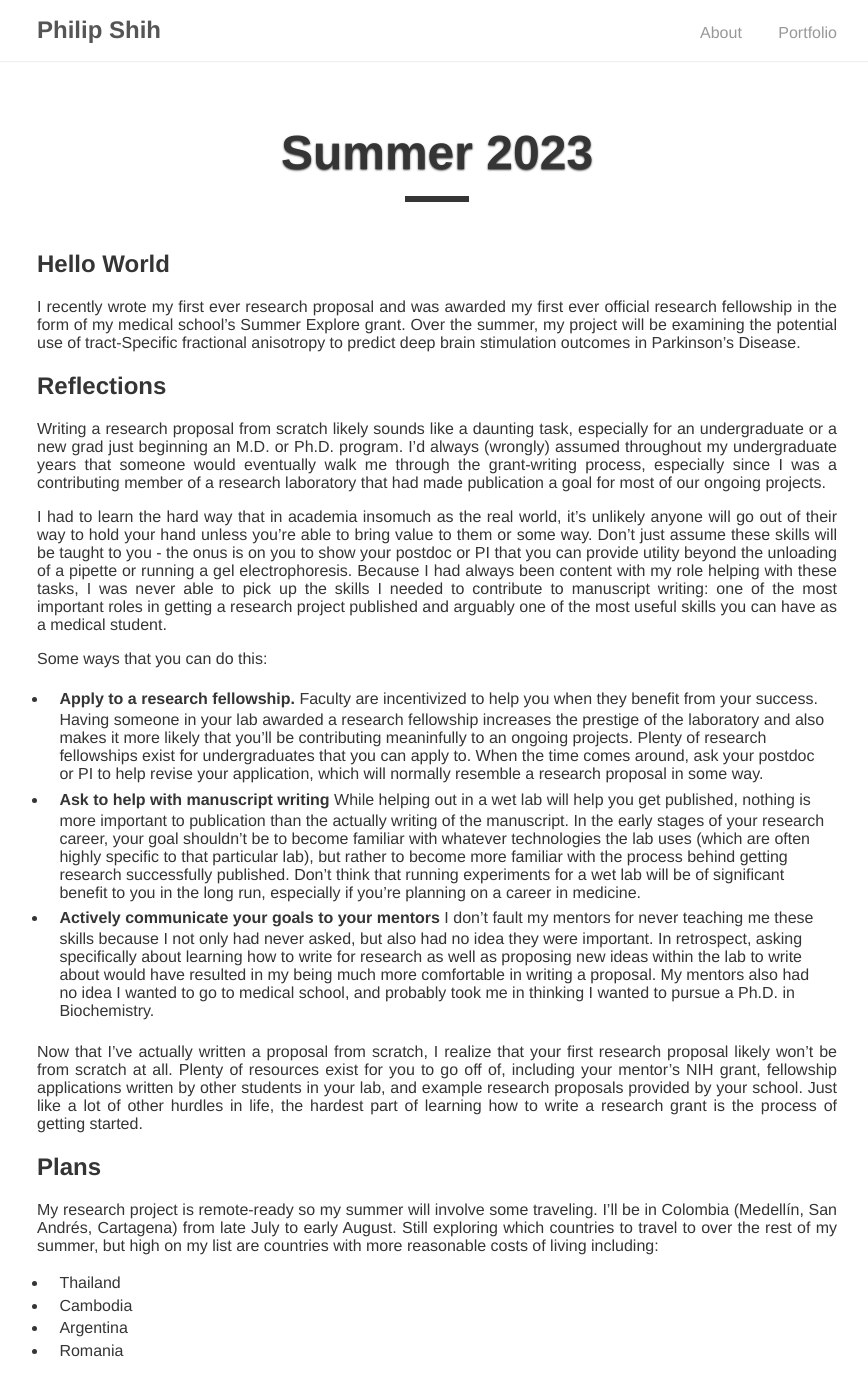
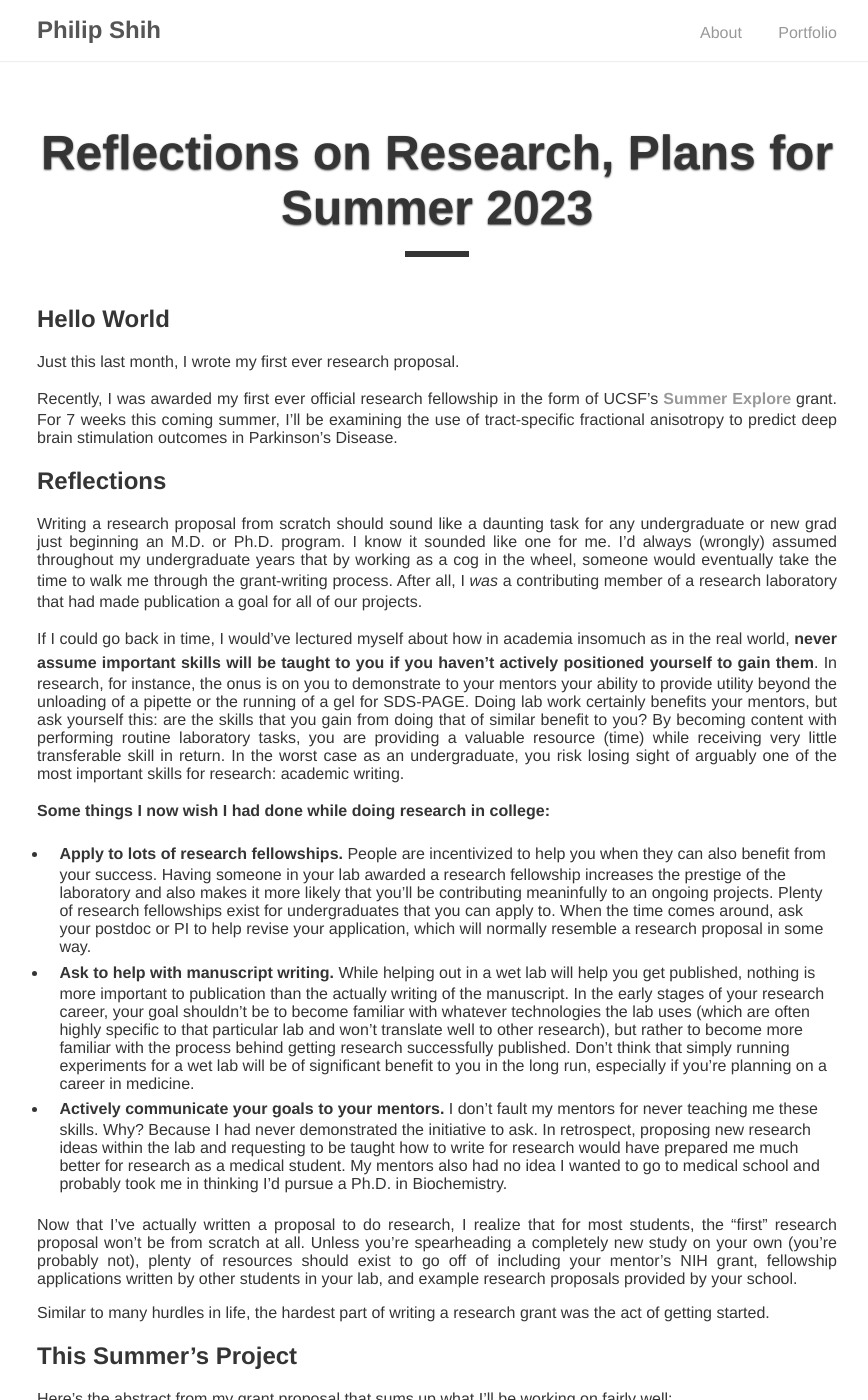
Before and after one commit to philipshih/philipshih.github.io, a Jekyll site: the page built from _posts/2023-04-21-first-post.md, in a window 1280 px wide and 1400 px high. Shown: the whole window, without its empty margins (203-1071 px from the left). Built offline with Jekyll 4.4.1, drawn with Linux system fonts in a browser that asks for light colours; some of the changed text lies outside the part shown.

Commit message:
update all
update all

```diff
--- a/_posts/2023-04-21-first-post.md
+++ b/_posts/2023-04-21-first-post.md
@@ -1,30 +1,74 @@
 ---
 layout: post
-title:  "Summer 2023"
-info: "Research"
-tech: "--"
-type: Blog
+title:  "Reflections on Research, Plans for Summer 2023"
+info: "Blog"
+#tech: "--"
+type: Career
 ---
 
 ## Hello World
-I recently wrote my first ever research proposal and was awarded my first ever official research fellowship in the form of my medical school's Summer Explore grant. Over the summer, my project will be examining the potential use of tract-Specific fractional anisotropy to predict deep brain stimulation outcomes in Parkinson's Disease.
+Just this last month, I wrote my first ever research proposal.
+
+Recently, I was awarded my first ever official research fellowship in the form of UCSF's **[Summer Explore](https://meded.ucsf.edu/fund-opportunity/summer-explore-research-fellowship)** grant. For 7 weeks this coming summer, I'll be examining the use of tract-specific fractional anisotropy to predict deep brain stimulation outcomes in Parkinson's Disease.
 
 ## Reflections
-Writing a research proposal from scratch likely sounds like a daunting task, especially for an undergraduate or a new grad just beginning an M.D. or Ph.D. program. I'd always (wrongly) assumed throughout my undergraduate years that someone would eventually walk me through the grant-writing process, especially since I was a contributing member of a research laboratory that had made publication a goal for most of our ongoing projects.
+Writing a research proposal from scratch should sound like a daunting task for any undergraduate or new grad just beginning an M.D. or Ph.D. program. I know it sounded like one for me. I'd always (wrongly) assumed throughout my undergraduate years that by working as a cog in the wheel, someone would eventually take the time to walk me through the grant-writing process. After all, I *was* a contributing member of a research laboratory that had made publication a goal for all of our projects.
 
-I had to learn the hard way that in academia insomuch as the real world, it's unlikely anyone will go out of their way to hold your hand unless you're able to bring value to them or some way. Don't just assume these skills will be taught to you - the onus is on you to show your postdoc or PI that you can provide utility beyond the unloading of a pipette or running a gel electrophoresis. Because I had always been content with my role helping with these tasks, I was never able to pick up the skills I needed to contribute to manuscript writing: one of the most important roles in getting a research project published and arguably one of the most useful skills you can have as a medical student.
+If I could go back in time, I would've lectured myself about how in academia insomuch as in the real world, **never assume important skills will be taught to you if you haven't actively positioned yourself to gain them**. In research, for instance, the onus is on you to demonstrate to your mentors your ability to provide utility beyond the unloading of a pipette or the running of a gel for SDS-PAGE. Doing lab work certainly benefits your mentors, but ask yourself this: are the skills that you gain from doing that of similar benefit to you? By becoming content with performing routine laboratory tasks, you are providing a valuable resource (time) while receiving very little transferable skill in return. In the worst case as an undergraduate, you risk losing sight of arguably one of the most important skills for research: academic writing.
 
-Some ways that you can do this:
-- **Apply to a research fellowship.** Faculty are incentivized to help you when they benefit from your success. Having someone in your lab awarded a research fellowship increases the prestige of the laboratory and also makes it more likely that you'll be contributing meaninfully to an ongoing projects. Plenty of research fellowships exist for undergraduates that you can apply to. When the time comes around, ask your postdoc or PI to help revise your application, which will normally resemble a research proposal in some way.
-- **Ask to help with manuscript writing** While helping out in a wet lab will help you get published, nothing is more important to publication than the actually writing of the manuscript. In the early stages of your research career, your goal shouldn't be to become familiar with whatever technologies the lab uses (which are often highly specific to that particular lab), but rather to become more familiar with the process behind getting research successfully published. Don't think that running experiments for a wet lab will be of significant benefit to you in the long run, especially if you're planning on a career in medicine.
-- **Actively communicate your goals to your mentors** I don't fault my mentors for never teaching me these skills because I not only had never asked, but also had no idea they were important. In retrospect, asking specifically about learning how to write for research as well as proposing new ideas within the lab to write about would have resulted in my being much more comfortable in writing a proposal. My mentors also had no idea I wanted to go to medical school, and probably took me in thinking I wanted to pursue a Ph.D. in Biochemistry.
+**Some things I now wish I had done while doing research in college:**
 
-Now that I've actually written a proposal from scratch, I realize that your first research proposal likely won't be from scratch at all. Plenty of resources exist for you to go off of, including your mentor's NIH grant, fellowship applications written by other students in your lab, and example research proposals provided by your school. Just like a lot of other hurdles in life, the hardest part of learning how to write a research grant is the process of getting started.
+- **Apply to lots of research fellowships.** People are incentivized to help you when they can also benefit from your success. Having someone in your lab awarded a research fellowship increases the prestige of the laboratory and also makes it more likely that you'll be contributing meaninfully to an ongoing projects. Plenty of research fellowships exist for undergraduates that you can apply to. When the time comes around, ask your postdoc or PI to help revise your application, which will normally resemble a research proposal in some way.
+- **Ask to help with manuscript writing.** While helping out in a wet lab will help you get published, nothing is more important to publication than the actually writing of the manuscript. In the early stages of your research career, your goal shouldn't be to become familiar with whatever technologies the lab uses (which are often highly specific to that particular lab and won't translate well to other research), but rather to become more familiar with the process behind getting research successfully published. Don't think that simply running experiments for a wet lab will be of significant benefit to you in the long run, especially if you're planning on a career in medicine.
+- **Actively communicate your goals to your mentors.** I don't fault my mentors for never teaching me these skills. Why? Because I had never demonstrated the initiative to ask. In retrospect, proposing new research ideas within the lab and requesting to be taught how to write for research would have prepared me much better for research as a medical student. My mentors also had no idea I wanted to go to medical school and probably took me in thinking I'd pursue a Ph.D. in Biochemistry.
+
+Now that I've actually written a proposal to do research, I realize that for most students, the "first" research proposal won't be from scratch at all. Unless you're spearheading a completely new study on your own (you're probably not), plenty of resources should exist to go off of including your mentor's NIH grant, fellowship applications written by other students in your lab, and example research proposals provided by your school.
+
+Similar to many hurdles in life, the hardest part of writing a research grant was the act of getting started.
+
+
+## This Summer's Project
+
+Here's the abstract from my grant proposal that sums up what I'll be working on fairly well:
+
+Deep brain stimulation (DBS) is a highly effective neurosurgical
+treatment option for alleviation of Parkinson’s disease (PD)
+symptoms that selectively confers favorable outcomes in some
+patients over others. Despite the widespread use of DBS as a
+second-line therapy for PD patients, there remains a lack of
+evidence supporting the validity of specific clinical predictors
+for DBS success. This serves as a barrier in the identification of
+PD patients suitable for DBS therapy. Fractional anisotropy (FA)
+derived from diffusion tensor imaging (DTI) is among the most
+common MRI biomarkers of white matter microstructure in
+diffusion MRI studies of neurodevelopment, brain aging, and
+neurologic injury. It is regularly collected for PD patients who
+undergo DBS therapy and thus has potential for serving as an
+effective predictor for DBS response.
+
+
+This project will assess and compare the predictive power of
+tract-specific FA values for DBS outcomes in PD patients, which
+can be approximated by pre- to post-operative difference in
+patients’ daily PD medication dose. We will use DTI data and
+outcome measures from 150 PD patients who underwent DBS
+at UCSF. A novel segmentation method called automated fiber
+quantification (AFQ) will be used to create a pipeline for
+retrieving FA values of the corticospinal and
+dentatorubrothalamic tracts, both of which are involved in PD
+motor dysfunction. Through preserving diffusion measurement
+information along white matter tracts, AFQ offers more
+granularity than standard DTI analysis methods, allowing for
+more comprehensive investigation of the relationship between
+brain tissue integrity and DBS outcomes than was previously
+possible.
 
 ## Plans
-My research project is remote-ready so my summer will involve some traveling. I'll be in Colombia (Medellín, San Andrés, Cartagena) from late July to early August. Still exploring which countries to travel to over the rest of my summer, but high on my list are countries with more reasonable costs of living including:
+All of my ongoing research projects are fortunately compatible with remote work, so my summer will involve some traveling. I'll be in Colombia (Medellín, San Andrés, Cartagena) from late July to early August. Still exploring which countries to travel to over the rest of the summer, but high on my list are countries with reasonable costs of living including:
 
 - Thailand
 - Cambodia
+- Romania
 - Argentina
-- Romania
+
+If you're reading this and have any suggestions to offer, let me know!
```
Also changed, not shown: index.md (+1 -7 lines), 5 other files.
